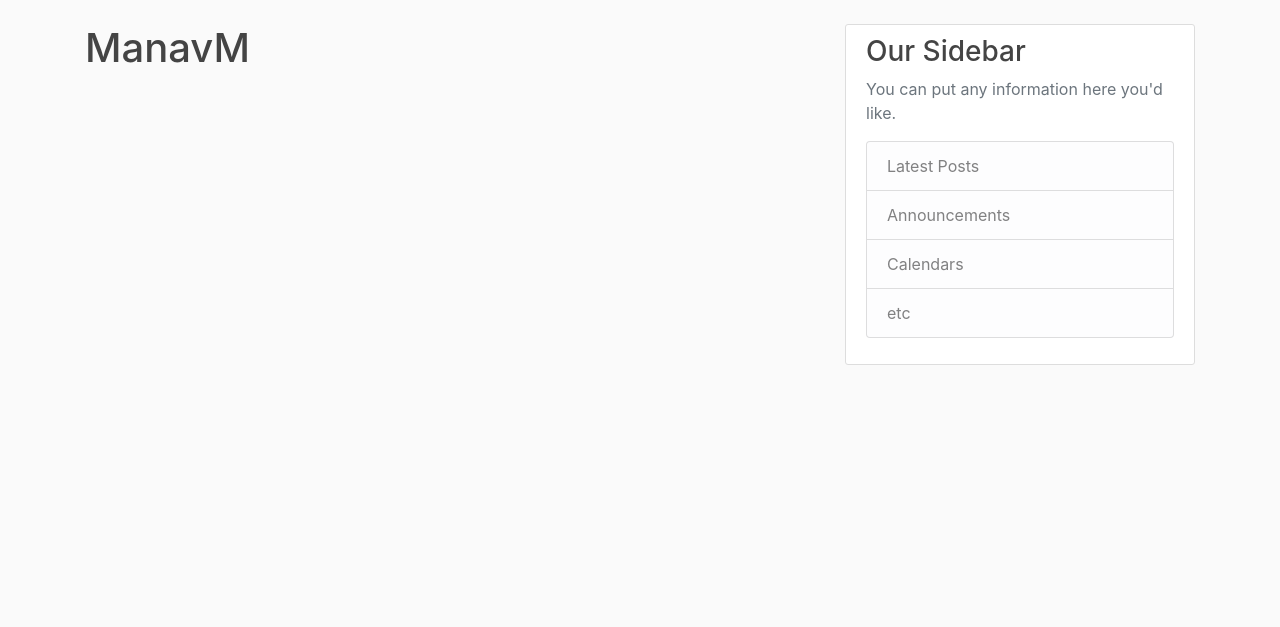
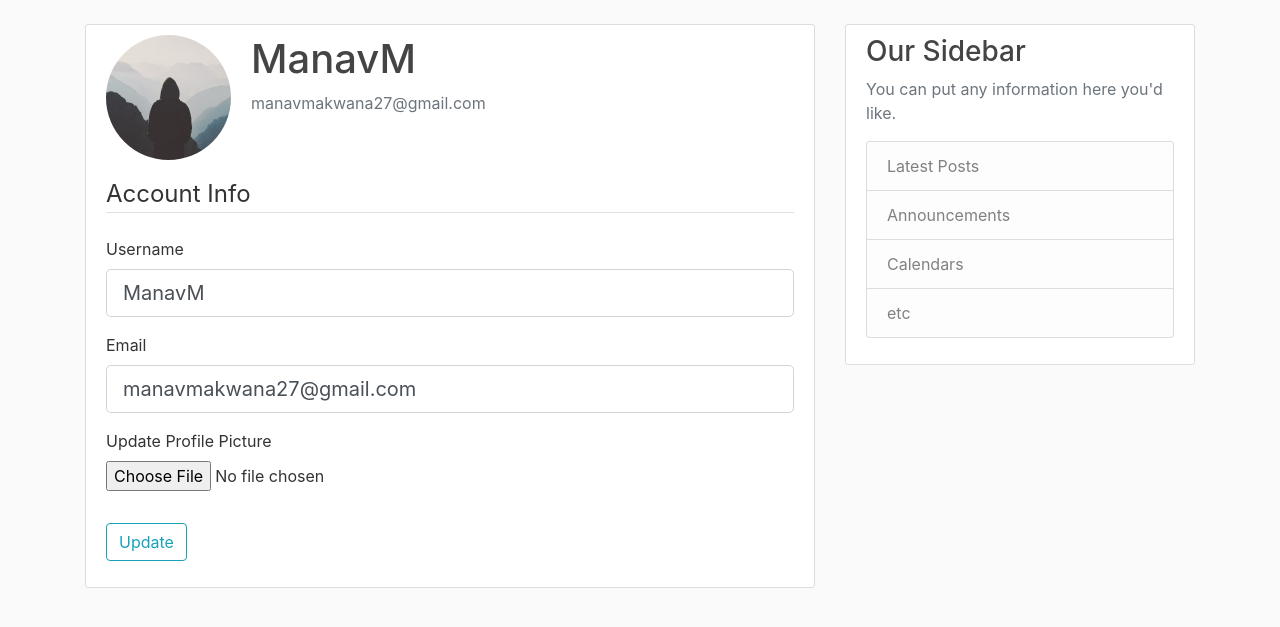
Before and after one commit to RustedSwords/Flask_blog, a Flask app: page /account in a window 1280 px wide. Shown: the part 56-683 px from the top of the page. Run offline with Flask 3, Linux system fonts and the light colour scheme; a user stored in the database is signed in; some libraries are stand-ins or nearby versions.

Commit message:
Profile pic and user info update added

```diff
--- a/flaskblog/forms.py
+++ b/flaskblog/forms.py
@@ -1,27 +1,56 @@
 from flask_wtf import FlaskForm
+from flask_wtf.file import FileField, FileAllowed
+from flask_login import current_user
 from wtforms import StringField, PasswordField, SubmitField, BooleanField
 from wtforms.validators import DataRequired, Length, Email, EqualTo, ValidationError
 from flaskblog.models import User
 
+
 class RegistrationForm(FlaskForm):
-	username = StringField('Username', validators=[DataRequired(), Length(min=1, max=20)])
-	email = StringField('Email',validators=[DataRequired(), Email()])
-	password = PasswordField('Password', validators=[DataRequired()])
-	confirm_password = PasswordField('Confirm Password', validators=[DataRequired(),EqualTo('password')])
-	submit = SubmitField('Sign Up')
+    username = StringField('Username',
+                           validators=[DataRequired(), Length(min=2, max=20)])
+    email = StringField('Email',
+                        validators=[DataRequired(), Email()])
+    password = PasswordField('Password', validators=[DataRequired()])
+    confirm_password = PasswordField('Confirm Password',
+                                     validators=[DataRequired(), EqualTo('password')])
+    submit = SubmitField('Sign Up')
 
-	def validate_username(self, username):
-		user = User.query.filter_by(username=username.data).first()
-		if user:
-			raise ValidationError('That username is taken. Please choose a different username')
+    def validate_username(self, username):
+        user = User.query.filter_by(username=username.data).first()
+        if user:
+            raise ValidationError('That username is taken. Please choose a different one.')
 
-	def validate_email(self, email):
-		user = User.query.filter_by(email=email.data).first()
-		if user:
-			raise ValidationError('This email has already been registered.')
+    def validate_email(self, email):
+        user = User.query.filter_by(email=email.data).first()
+        if user:
+            raise ValidationError('That email is taken. Please choose a different one.')
+
 
 class LoginForm(FlaskForm):
-	email = StringField('Email',validators=[DataRequired(), Email()])
-	password = PasswordField('Password', validators=[DataRequired()])
-	remember = BooleanField('Remember Me')
-	submit = SubmitField('Login')
+    email = StringField('Email',
+                        validators=[DataRequired(), Email()])
+    password = PasswordField('Password', validators=[DataRequired()])
+    remember = BooleanField('Remember Me')
+    submit = SubmitField('Login')
+
+
+class UpdateAccountForm(FlaskForm):
+    username = StringField('Username',
+                           validators=[DataRequired(), Length(min=2, max=20)])
+    email = StringField('Email',
+                        validators=[DataRequired(), Email()])
+    picture = FileField('Update Profile Picture', validators=[FileAllowed(['jpg', 'png'])])
+    submit = SubmitField('Update')
+
+    def validate_username(self, username):
+        if username.data != current_user.username:
+            user = User.query.filter_by(username=username.data).first()
+            if user:
+                raise ValidationError('That username is taken. Please choose a different one.')
+
+    def validate_email(self, email):
+        if email.data != current_user.email:
+            user = User.query.filter_by(email=email.data).first()
+            if user:
+                raise ValidationError('That email is taken. Please choose a different one.')
--- a/flaskblog/routes.py
+++ b/flaskblog/routes.py
@@ -1,68 +1,107 @@
+import os
+import secrets
+from PIL import Image
 from flask import render_template, url_for, flash, redirect, request
 from flaskblog import app, db, bcrypt
-from flaskblog.forms import RegistrationForm,LoginForm
+from flaskblog.forms import RegistrationForm, LoginForm, UpdateAccountForm
 from flaskblog.models import User, Post
 from flask_login import login_user, current_user, logout_user, login_required
 
+
 posts = [
-	{
-		'author': 'Manav Makwana',
-		'title': 'Blog Post 1',
-		'content': 'First post content',
-		'date_posted': 'June 4, 2024'
-	},
-	{
-		'author': 'Anuj Nair',
-		'title': 'Blog Post 2',
-		'content': 'Second post content',
-		'date_posted': 'June 5, 2024'
-	}
+    {
+        'author': 'Corey Schafer',
+        'title': 'Blog Post 1',
+        'content': 'First post content',
+        'date_posted': 'April 20, 2018'
+    },
+    {
+        'author': 'Jane Doe',
+        'title': 'Blog Post 2',
+        'content': 'Second post content',
+        'date_posted': 'April 21, 2018'
+    }
 ]
+
 
 @app.route("/")
 @app.route("/home")
 def home():
-	return render_template('home.html', posts=posts)
+    return render_template('home.html', posts=posts)
+
 
 @app.route("/about")
 def about():
-	return render_template('about.html', title='About')
+    return render_template('about.html', title='About')
+
 
 @app.route("/register", methods=['GET', 'POST'])
 def register():
-	if current_user.is_authenticated:
-		return redirect(url_for('home'))
-	form = RegistrationForm()
-	if form.validate_on_submit():
-		hashed_password = bcrypt.generate_password_hash(form.password.data).decode('utf-8')
-		user = User(username=form.username.data, email=form.email.data, password=hashed_password)
-		db.session.add(user)
-		db.session.commit()
-		flash(f'Your account has been created! You are now able to login.', 'success')
-		return redirect(url_for('login'))
-	return render_template('register.html', title='Register', form=form)
+    if current_user.is_authenticated:
+        return redirect(url_for('home'))
+    form = RegistrationForm()
+    if form.validate_on_submit():
+        hashed_password = bcrypt.generate_password_hash(form.password.data).decode('utf-8')
+        user = User(username=form.username.data, email=form.email.data, password=hashed_password)
+        db.session.add(user)
+        db.session.commit()
+        flash('Your account has been created! You are now able to log in', 'success')
+        return redirect(url_for('login'))
+    return render_template('register.html', title='Register', form=form)
+
 
 @app.route("/login", methods=['GET', 'POST'])
 def login():
-	if current_user.is_authenticated:
-		return redirect(url_for('home'))
-	form = LoginForm()
-	if form.validate_on_submit():
-		user = User.query.filter_by(email=form.email.data).first()
-		if user and bcrypt.check_password_hash(user.password, form.password.data):
-			login_user(user, remember=form.remember.data)
-			next_page = request.args.get('next')
-			return redirect(next_page) if next_page else redirect(url_for('home'))
-		else:
-			flash('Login Unsuccessful. Please check email and password.', 'danger')
-	return render_template('login.html', title='Login', form=form)
+    if current_user.is_authenticated:
+        return redirect(url_for('home'))
+    form = LoginForm()
+    if form.validate_on_submit():
+        user = User.query.filter_by(email=form.email.data).first()
+        if user and bcrypt.check_password_hash(user.password, form.password.data):
+            login_user(user, remember=form.remember.data)
+            next_page = request.args.get('next')
+            return redirect(next_page) if next_page else redirect(url_for('home'))
+        else:
+            flash('Login Unsuccessful. Please check email and password', 'danger')
+    return render_template('login.html', title='Login', form=form)
+
 
 @app.route("/logout")
 def logout():
-	logout_user()
-	return redirect(url_for('home'))
+    logout_user()
+    return redirect(url_for('home'))
 
-@app.route("/account")
+
+def save_picture(form_picture):
+    random_hex = secrets.token_hex(8)
+    _, f_ext = os.path.splitext(form_picture.filename)
+    picture_fn = random_hex + f_ext
+    picture_path = os.path.join(app.root_path, 'static/profile_pics', picture_fn)
+
+    output_size = (125, 125)
+    i = Image.open(form_picture)
+    i.thumbnail(output_size)
+    i.save(picture_path)
+
+    return picture_fn
+
+
+@app.route("/account", methods=['GET', 'POST'])
 @login_required
 def account():
-	return render_template('account.html', title='Account')
+    form = UpdateAccountForm()
+    if form.validate_on_submit():
+        if form.picture.data:
+            picture_file = save_picture(form.picture.data)
+            current_user.image_file = picture_file
+        current_user.username = form.username.data
+        current_user.email = form.email.data
+        db.session.commit()
+        flash('Your account has been updated!', 'success')
+        return redirect(url_for('account'))
+    elif request.method == 'GET':
+        form.username.data = current_user.username
+        form.email.data = current_user.email
+    image_file = url_for('static', filename='profile_pics/' + current_user.image_file)
+    return render_template('account.html', title='Account',
+                           image_file=image_file, form=form)
--- a/flaskblog/templates/account.html
+++ b/flaskblog/templates/account.html
@@ -1,4 +1,57 @@
-{% extends 'layout.html' %}
+{% extends "layout.html" %}
 {% block content %}
-	<h1>{{ current_user.username }}</h1>
+    <div class="content-section">
+      <div class="media">
+        <img class="rounded-circle account-img" src="{{ image_file }}">
+        <div class="media-body">
+          <h2 class="account-heading">{{ current_user.username }}</h2>
+          <p class="text-secondary">{{ current_user.email }}</p>
+        </div>
+      </div>
+        <form method="POST" action="" enctype="multipart/form-data">
+            {{ form.hidden_tag() }}
+            <fieldset class="form-group">
+                <legend class="border-bottom mb-4">Account Info</legend>
+                <div class="form-group">
+                    {{ form.username.label(class="form-control-label") }}
+
+                    {% if form.username.errors %}
+                        {{ form.username(class="form-control form-control-lg is-invalid") }}
+                        <div class="invalid-feedback">
+                            {% for error in form.username.errors %}
+                                <span>{{ error }}</span>
+                            {% endfor %}
+                        </div>
+                    {% else %}
+                        {{ form.username(class="form-control form-control-lg") }}
+                    {% endif %}
+                </div>
+                <div class="form-group">
+                    {{ form.email.label(class="form-control-label") }}
+                    {% if form.email.errors %}
+                        {{ form.email(class="form-control form-control-lg is-invalid") }}
+                        <div class="invalid-feedback">
+                            {% for error in form.email.errors %}
+                                <span>{{ error }}</span>
+                            {% endfor %}
+                        </div>
+                    {% else %}
+                        {{ form.email(class="form-control form-control-lg") }}
+                    {% endif %}
+                </div>
+                <div class="form-group">
+                    {{ form.picture.label() }}
+                    {{ form.picture(class="form-control-file") }}
+                    {% if form.picture.errors %}
+                        {% for error in form.picture.errors %}
+                            <span class="text-danger">{{ error }}</span></br>
+                        {% endfor %}
+                    {% endif %}
+                </div>
+            </fieldset>
+            <div class="form-group">
+                {{ form.submit(class="btn btn-outline-info") }}
+            </div>
+        </form>
+    </div>
 {% endblock content %}
```
Also changed, not shown: flaskblog/static/profile_pics/default.jpeg (added), instance/site.db.
